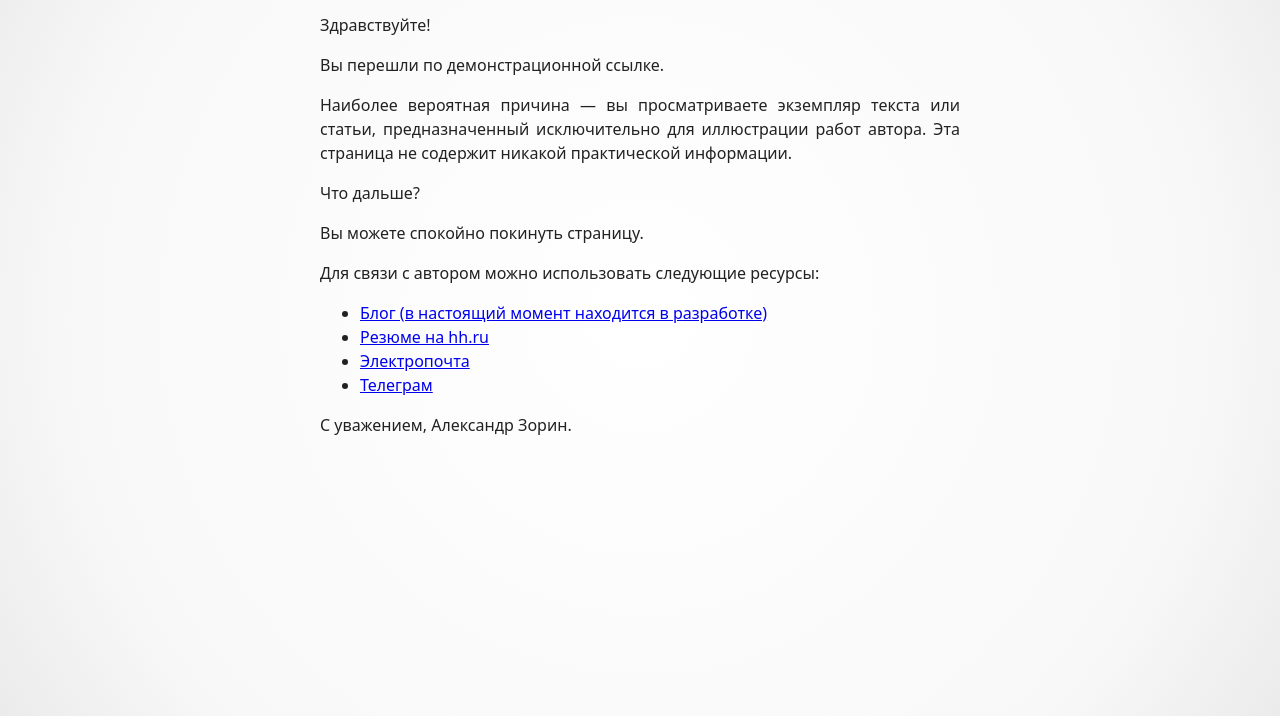
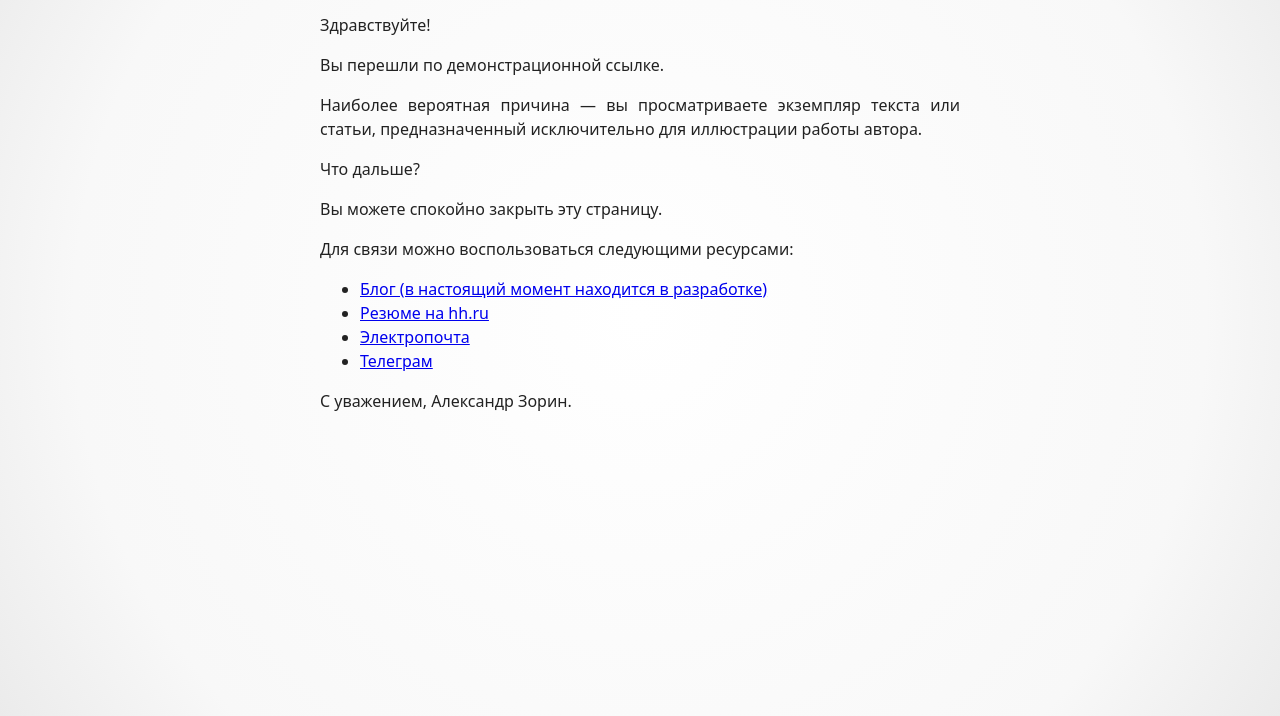
Before and after one commit to alex-zorin/blog, a plain HTML site: page ru/demo-link.html in a window 1280 px wide. Shown: the part 84-800 px from the top of the page. Drawn offline with Linux system fonts and the light colour scheme.

Commit message:
main: rename “dummy” to “demo-link”.

```diff
--- a/ru/dummy.html
+++ b/ru/demo-link.html
@@ -3,7 +3,7 @@
   <head>
     <meta charset="utf-8">
     <meta name="viewport" content="width=device-width, initial-scale=1">
-    <title>Блог Александра Зорина — демонстрационная ссылка</title>
+    <title>Демонстрационная ссылка</title>
     <style>
       html, body {
         height: 100%;
@@ -60,10 +60,10 @@
       <h1>Демонстрационная ссылка</h1>
       <p>Здравствуйте!</p>
         <p>Вы перешли по демонстрационной ссылке.</p>
-        <p>Наиболее вероятная причина — вы просматриваете экземпляр текста или статьи, предназначенный исключительно для иллюстрации работ автора. Эта страница не содержит никакой практической информации.</p>
+        <p>Наиболее вероятная причина — вы просматриваете экземпляр текста или статьи, предназначенный исключительно для иллюстрации работы автора.</p>
         <p>Что дальше?</p>
-        <p>Вы можете спокойно покинуть страницу.</p>
-        <p>Для связи с автором можно использовать следующие ресурсы:</p>
+        <p>Вы можете спокойно закрыть эту страницу.</p>
+        <p>Для связи можно воспользоваться следующими ресурсами:</p>
         <ul>
           <li><a href="https://zorin.blog/">Блог (в настоящий момент находится в разработке)</a></li>
           <li><a href="https://hh.ru/resume/0844d353ff0baf96530039ed1f4a666f4b3830">Резюме на hh.ru</a></li>
```
